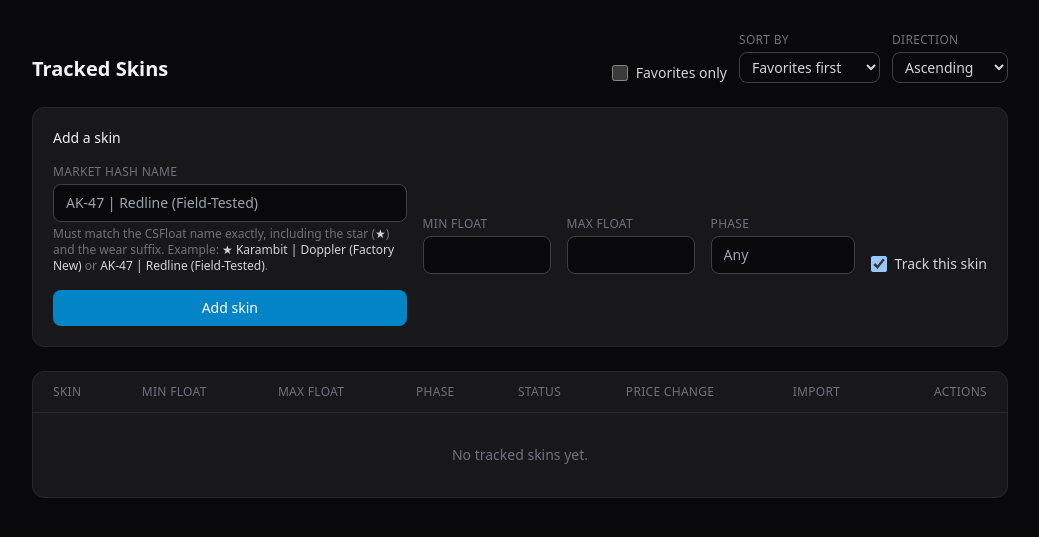
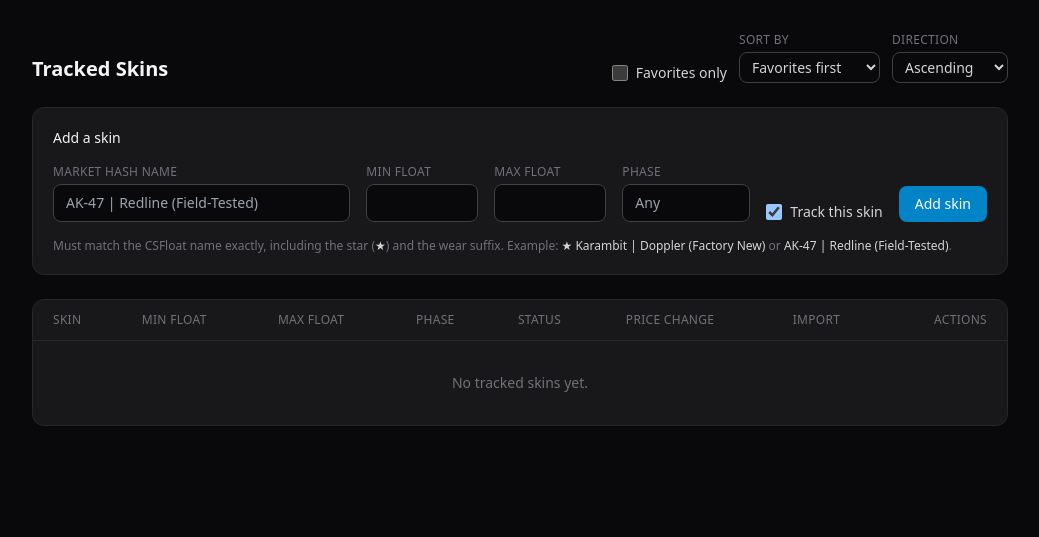
Before and after one commit to Archijs1010/Kvalifikacijas-Darbs-AL, a Laravel app: page /skins in a window 1280 px wide. Shown: the part 62-599 px from the top of the page, without its empty margins (120-1159 px from the left). Run offline with Laravel 12, Linux system fonts and the light colour scheme; data that the repository does not hold is empty; some libraries are stand-ins or nearby versions.

Commit message:
bug fix, tracked skins lapa tagat input lauki ir viena linija

```diff
--- a/resources/views/skins/index.blade.php
+++ b/resources/views/skins/index.blade.php
@@ -49,7 +49,7 @@
         <h2 class="text-sm font-medium">Add a skin</h2>
 
         <form method="POST" action="{{ route('skins.store') }}"
-              class="mt-4 grid gap-4 sm:grid-cols-[1fr_8rem_8rem_9rem_auto] sm:items-end">
+              class="mt-4 grid gap-4 sm:grid-cols-[1fr_7rem_7rem_8rem_auto_auto] sm:items-end">
             @csrf
             @include('skins._phase-options')
 
@@ -62,12 +62,6 @@
                 @error('market_hash_name')
                     <p class="text-xs text-red-400">{{ $message }}</p>
                 @enderror
-                <p class="text-xs text-zinc-500">
-                    Must match the CSFloat name exactly, including the star
-                    (<span class="text-zinc-300">★</span>) and the wear suffix.
-                    Example: <span class="text-zinc-300">★ Karambit | Doppler (Factory New)</span>
-                    or <span class="text-zinc-300">AK-47 | Redline (Field-Tested)</span>.
-                </p>
             </div>
 
             <div class="flex flex-col gap-1">
@@ -112,6 +106,13 @@
                     class="rounded-lg bg-sky-600 px-4 py-2 text-sm font-medium text-white hover:bg-sky-500">
                 Add skin
             </button>
+
+            <p class="text-xs text-zinc-500 sm:col-span-6">
+                Must match the CSFloat name exactly, including the star
+                (<span class="text-zinc-300">★</span>) and the wear suffix.
+                Example: <span class="text-zinc-300">★ Karambit | Doppler (Factory New)</span>
+                or <span class="text-zinc-300">AK-47 | Redline (Field-Tested)</span>.
+            </p>
         </form>
     </div>
 
```
